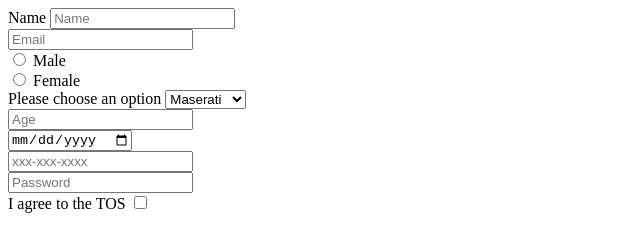
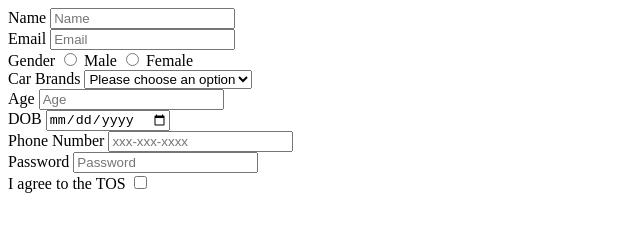
Before and after one commit to acciojob/signup-form-car-contactengineeredintent-source, a website: page main.html in a window 1280 px wide. Shown: the whole page, without its empty margins (0-640 px from the left). Drawn offline with Linux system fonts and the light colour scheme.

Commit message:
created a submission

```diff
--- a/main.html
+++ b/main.html
@@ -12,35 +12,39 @@
 		<label for="name">Name</label>
 		<input type="text" id="name" placeholder="Name">
 		<br>
+		<label for="email">Email</label>
 		<input type="email" id="email" placeholder="Email">
 		<br>
+		<label for="radio">Gender</label>
 		<input type="radio" id="gender_m" name="gender">
 		<label for="gender_m">Male</label>
-	<br>
 		<input type="radio" id="gender_f" name="gender">
 		<label for="gender_f">Female</label>
 		<br>
-	<label for="cars">Please choose an option</label>
+		<label for="cars">Car Brands</label>
 		<select id="cars">
+			<option value="Please choose an option">Please choose an option</option>
 			<option value="maserati">Maserati</option>
 			<option value="bmw">BMW</option>
 			<option value="mercedes">Mercedes</option>
 		</select>
 		<br>
+		<label for="age">Age</label>
 		<input type="number" id="age" placeholder="Age">
 		<br>
+		<label for="dob">DOB</label>
 		<input type="date" id="dob">
 		<br>
+		<label for="tel">Phone Number</label>
 		<input type="tel" id="tel" placeholder="xxx-xxx-xxxx">
 		<br>
+		<label for="password">Password</label>
 		<input type="password" id="password" placeholder="Password">
 		<br>
 		<label for="tos">I agree to the TOS</label>
 		<input type="checkbox" id="tos">
 	</form>
-    <script type="text/javascript" src="./script.js">
-</script>
-
+    <script type="text/javascript" src="./script.js"></script>
 </body>
 
 </html>
```
Lines whose indentation alone changed are shown as unchanged.
